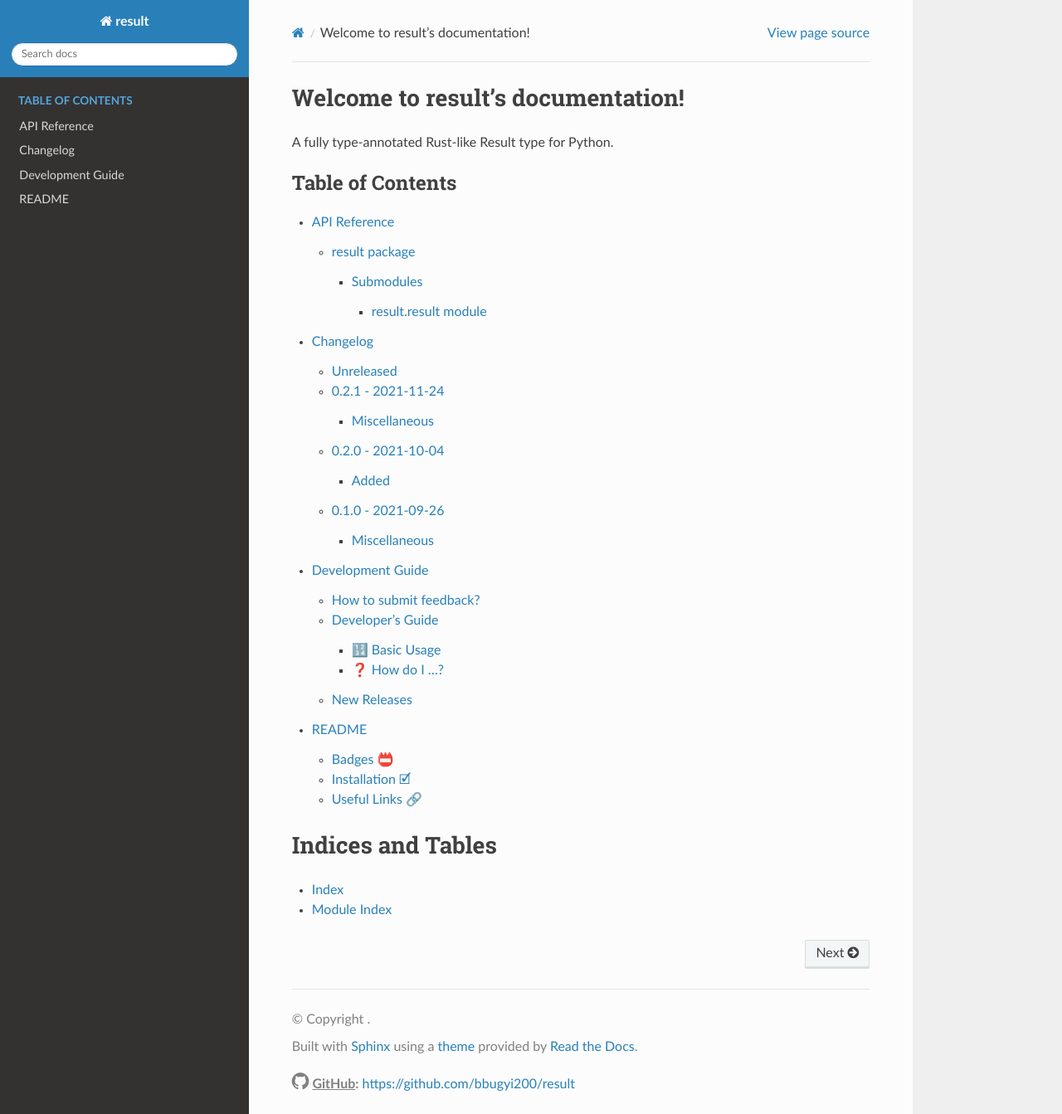
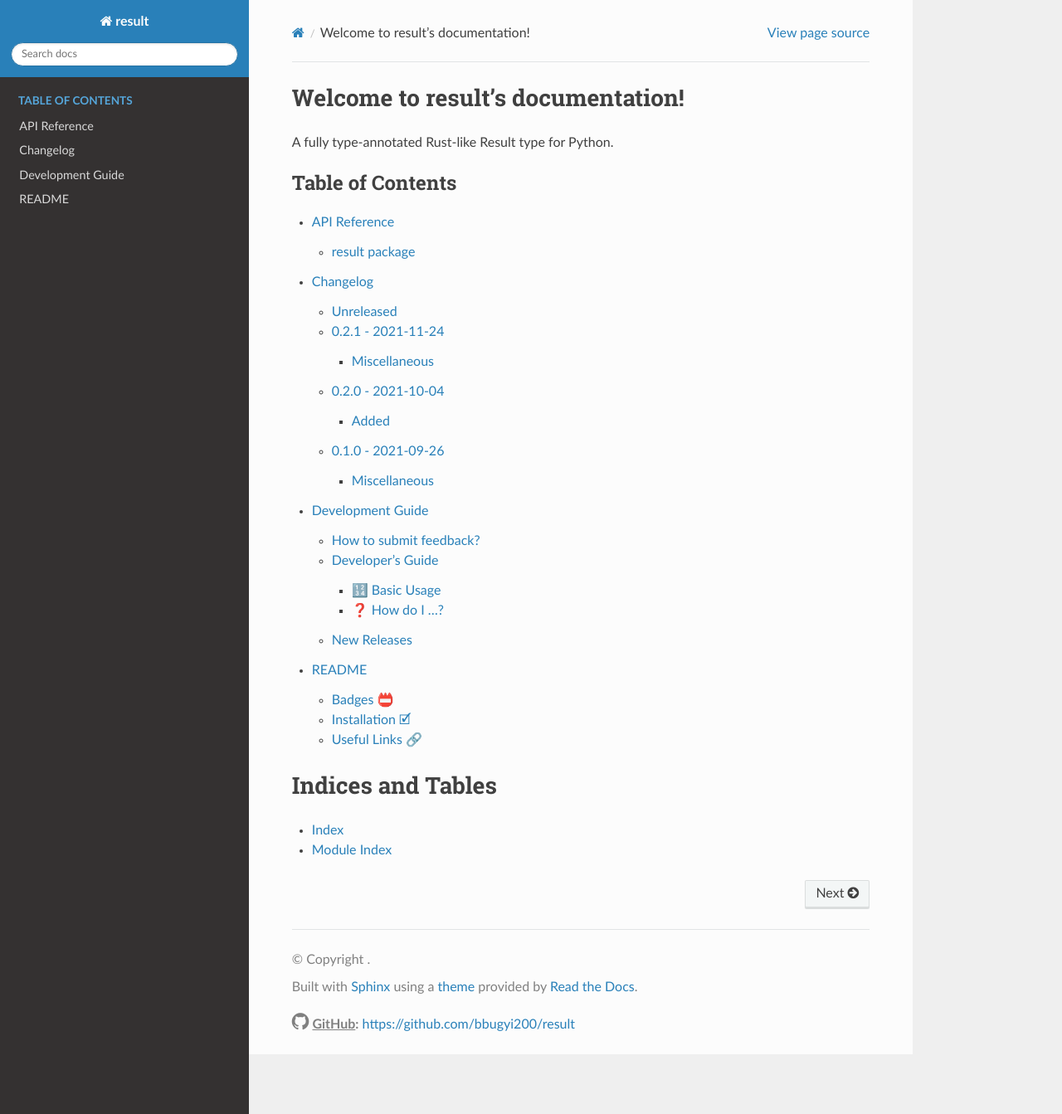
Before and after one commit to bbugyi200/result, a Sphinx documentation site: the page built from docs/source/index.rst, in a window 1280 px wide and 1343 px high. Shown: the whole window at 83% size. Built offline with Sphinx 7.4.7 and the Read the Docs theme 2.0.0, drawn with Linux system fonts in a browser that asks for light colours.

```diff
--- a/docs/source/result.rst
+++ b/docs/source/result.rst
@@ -5,11 +5,3 @@ result package
    :members:
    :undoc-members:
    :show-inheritance:
-
-Submodules
-----------
-
-.. toctree::
-   :maxdepth: 4
-
-   result.result
```
